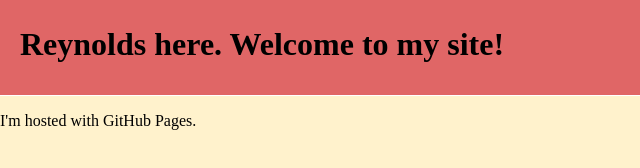
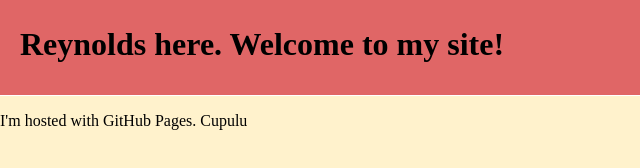
Before and after one commit to Reynolds398/Reynolds398.github.io, a plain HTML site: page index.html in a window 1280 px wide. Shown: the full height of the page, 0-640 px from the left. Drawn offline with Linux system fonts and the light colour scheme; a web font is replaced by a local one.

Commit message:
Just a short joke
added cupulu at line 12

```diff
--- a/index.html
+++ b/index.html
@@ -9,6 +9,6 @@
 	<div id="header" >
 		<h1>Reynolds here. Welcome to my site!</h1>
 	</div>
-	<p>I'm hosted with GitHub Pages.</p>
+	<p>I'm hosted with GitHub Pages. Cupulu</p>
 </body>
 </html>
```
